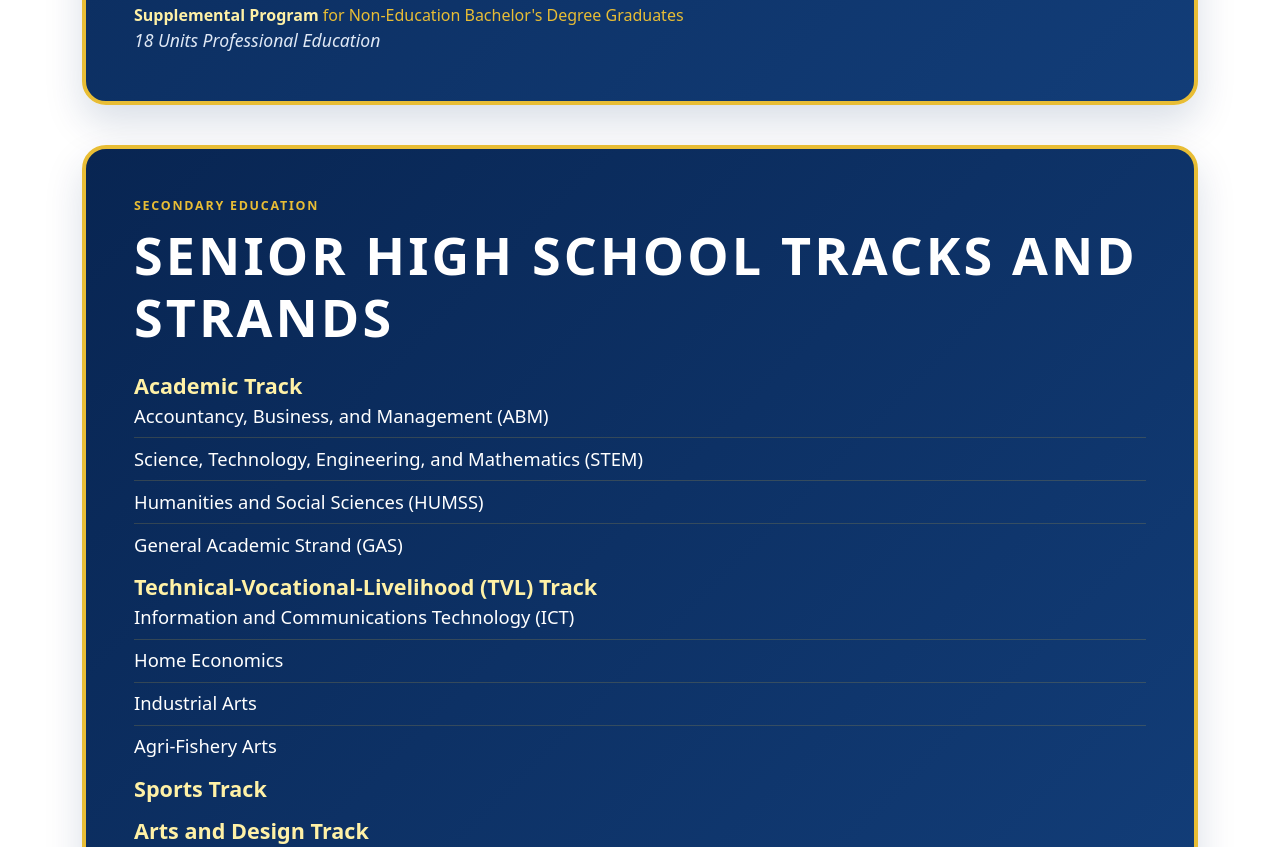
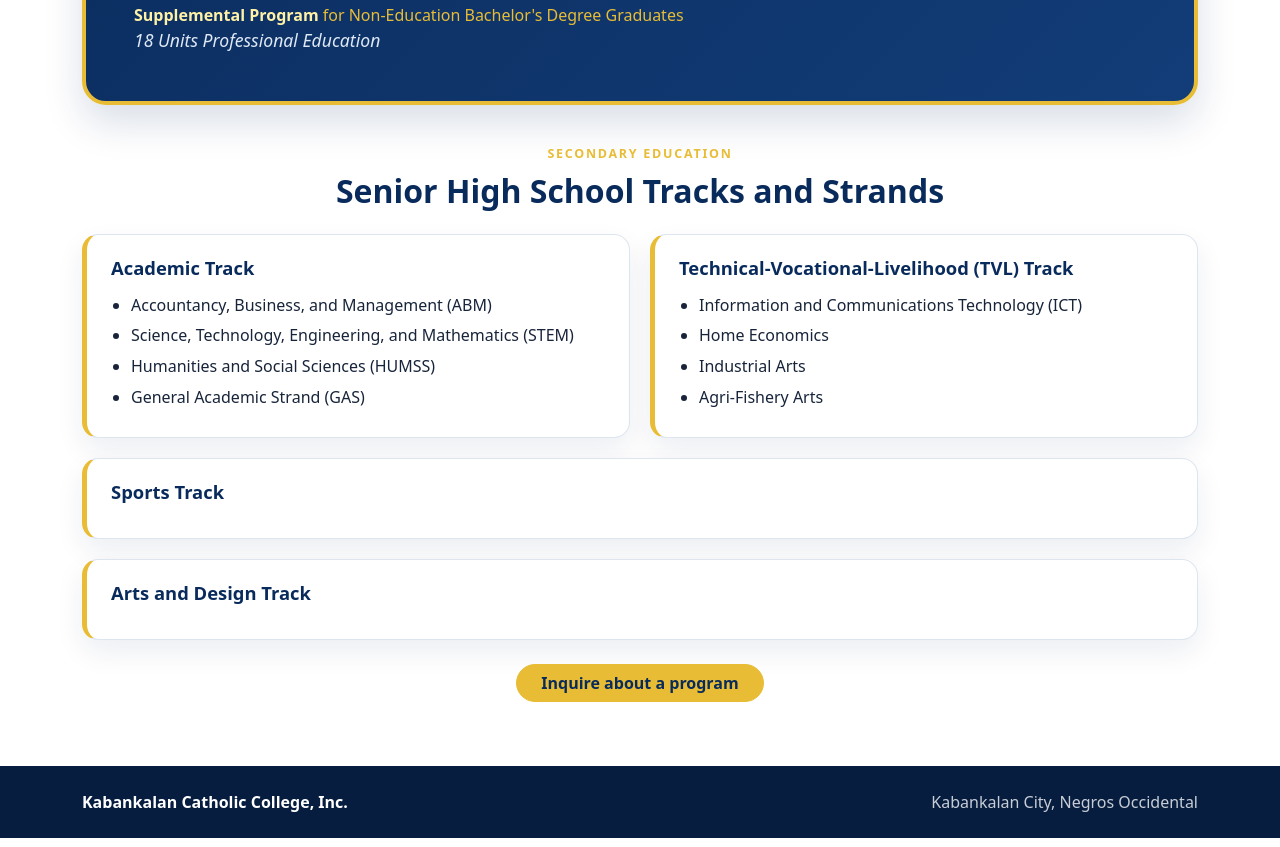
Before and after one commit to johnmichealjabagat07-a11y/JABAGAT-Project-2, a plain HTML site: page courses.html in a window 1280 px wide. Shown: the part 1432-2279 px from the top of the page. Drawn offline with nearby package versions, Linux system fonts and the light colour scheme.

Commit message:
change course

```diff
--- a/courses.html
+++ b/courses.html
@@ -35,9 +35,14 @@
     .supplemental strong { color: #fff1a6; }
     .supplemental em { color: #dfe8f5; display: block; font-size: 1.1rem; }
     .track-section { margin-top: 2.5rem; }
-    .track-section .offerings { margin-top: 0; }
-    .track-section h3 { color: #fff1a6; font-size: clamp(1.15rem, 2vw, 1.35rem); font-weight: 800; margin: 1rem 0 .25rem; }
-    .track-section h3:first-of-type { margin-top: 0; }
+    .track-grid { display: grid; grid-template-columns: repeat(2, minmax(0, 1fr)); gap: 1.25rem; }
+    .track-card { background: #fff; border: 1px solid #dde5ef; border-left: 5px solid var(--gold); border-radius: 1rem; box-shadow: 0 12px 28px rgba(9,43,92,.08); padding: 1.35rem 1.5rem; }
+    .track-card h3 { color: var(--navy); font-size: 1.15rem; font-weight: 800; margin-bottom: .85rem; }
+    .strand-list { margin: 0; padding-left: 1.25rem; }
+    .strand-list li { color: var(--ink); margin: .42rem 0; }
+    .track-card.full-width { grid-column: 1 / -1; }
+    .track-card.full-width .strand-list { list-style: none; padding-left: 0; }
+    @media (max-width: 767.98px) { .track-grid { grid-template-columns: 1fr; } .track-card.full-width { grid-column: auto; } }
     footer { background: #061d40; color: rgba(255,255,255,.78); }
   </style>
 </head>
@@ -97,28 +102,35 @@
         <p class="supplemental mb-0"><strong>Supplemental Program</strong> for Non-Education Bachelor's Degree Graduates<br><em>18 Units Professional Education</em></p>
       </div>
       <section id="senior-high-school" class="track-section" aria-labelledby="senior-high-heading">
-        <div class="offerings">
+        <div class="text-center mb-4">
           <div class="eyebrow mb-2">Secondary Education</div>
-          <h2 id="senior-high-heading" class="mb-4">Senior High School Tracks and Strands</h2>
-
+          <h2 id="senior-high-heading" class="section-title">Senior High School Tracks and Strands</h2>
+        </div>
+        <div class="track-grid">
+          <article class="track-card">
             <h3>Academic Track</h3>
-          <ul class="program-list">
+            <ul class="strand-list">
               <li>Accountancy, Business, and Management (ABM)</li>
               <li>Science, Technology, Engineering, and Mathematics (STEM)</li>
               <li>Humanities and Social Sciences (HUMSS)</li>
               <li>General Academic Strand (GAS)</li>
             </ul>
-
+          </article>
+          <article class="track-card">
             <h3>Technical-Vocational-Livelihood (TVL) Track</h3>
-          <ul class="program-list">
+            <ul class="strand-list">
               <li>Information and Communications Technology (ICT)</li>
               <li>Home Economics</li>
               <li>Industrial Arts</li>
               <li>Agri-Fishery Arts</li>
             </ul>
-
+          </article>
+          <article class="track-card full-width">
             <h3>Sports Track</h3>
+          </article>
+          <article class="track-card full-width">
             <h3>Arts and Design Track</h3>
+          </article>
         </div>
       </section>
       <div class="text-center mt-4"><a class="btn btn-kcc rounded-pill px-4" href="contact.html">Inquire about a program</a></div>
```
Lines whose indentation alone changed are shown as unchanged.
